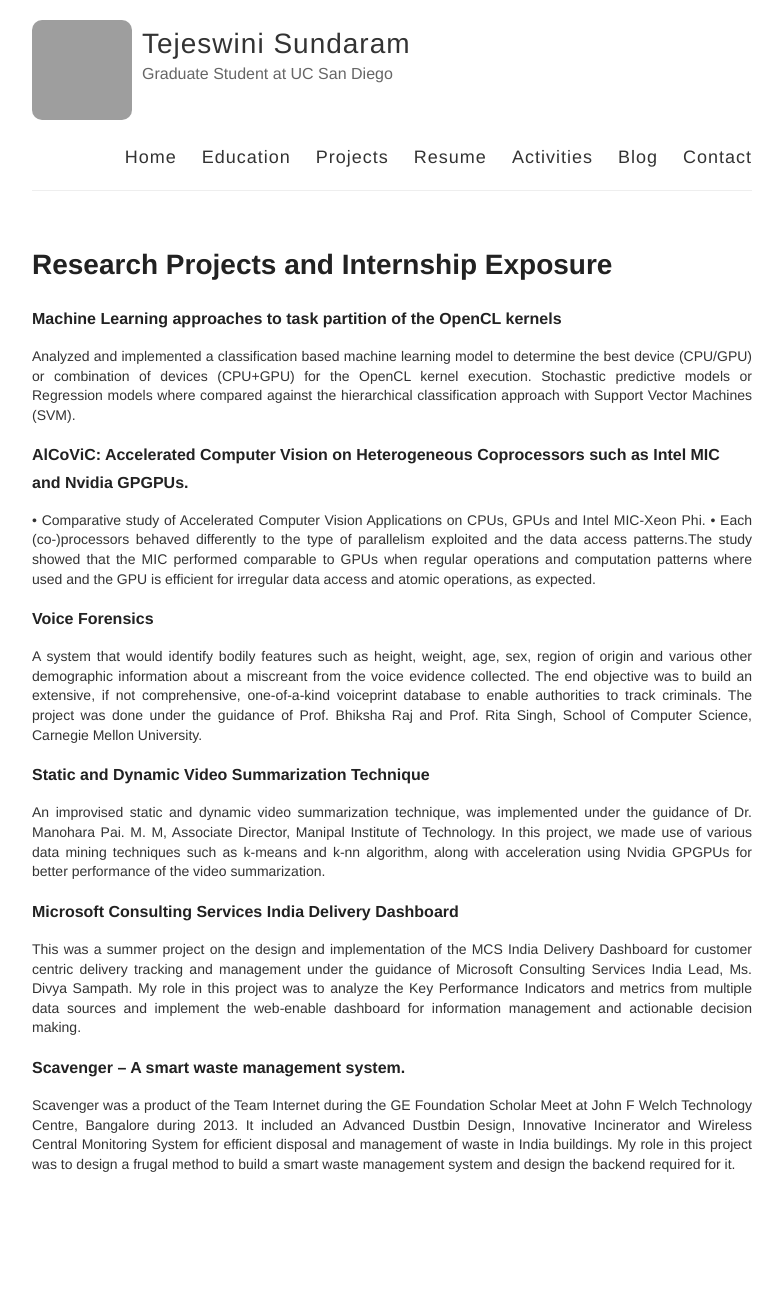
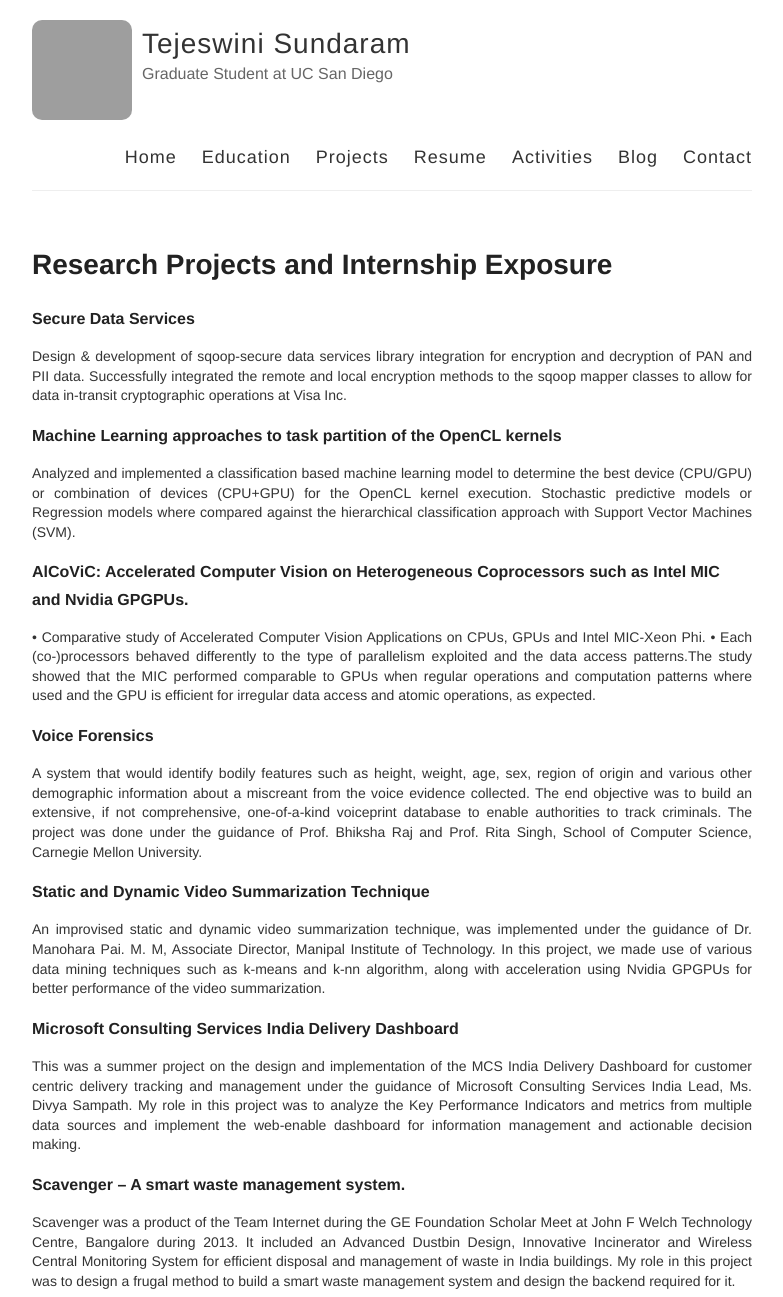
Before and after one commit to tejeswinisundaram/tejeswinisundaram.github.io, a Jekyll site: the page built from projects.md, in a window 1280 px wide, cut to the strip 0-1297 px from the top of the page. Shown: the whole strip, without its empty margins (248-1031 px from the left). Built offline with Jekyll 4.4.1, drawn with Linux system fonts in a browser that asks for light colours; nearby versions of some CDN libraries; before the commit the page ends 1180 px from its top, so only the background shows below that; grey boxes are pictures that could not be loaded.

Commit message:
Update projects.md

```diff
--- a/projects.md
+++ b/projects.md
@@ -3,6 +3,9 @@ layout: page
 title: Research Projects and Internship Exposure
 permalink: /projects/
 ---
+### Secure Data Services
+
+Design & development of sqoop-secure data services library integration for encryption and decryption of PAN and PII data. Successfully integrated the remote and local encryption methods to the sqoop mapper classes to allow for data in-transit cryptographic operations at Visa Inc.
 
 ### Machine Learning approaches to task partition of the OpenCL kernels
 Analyzed and implemented a classification based machine learning model to determine the best device (CPU/GPU) or combination of devices (CPU+GPU) for the OpenCL kernel execution. Stochastic predictive models or Regression models where compared against the hierarchical classification approach with Support Vector Machines (SVM).
```
